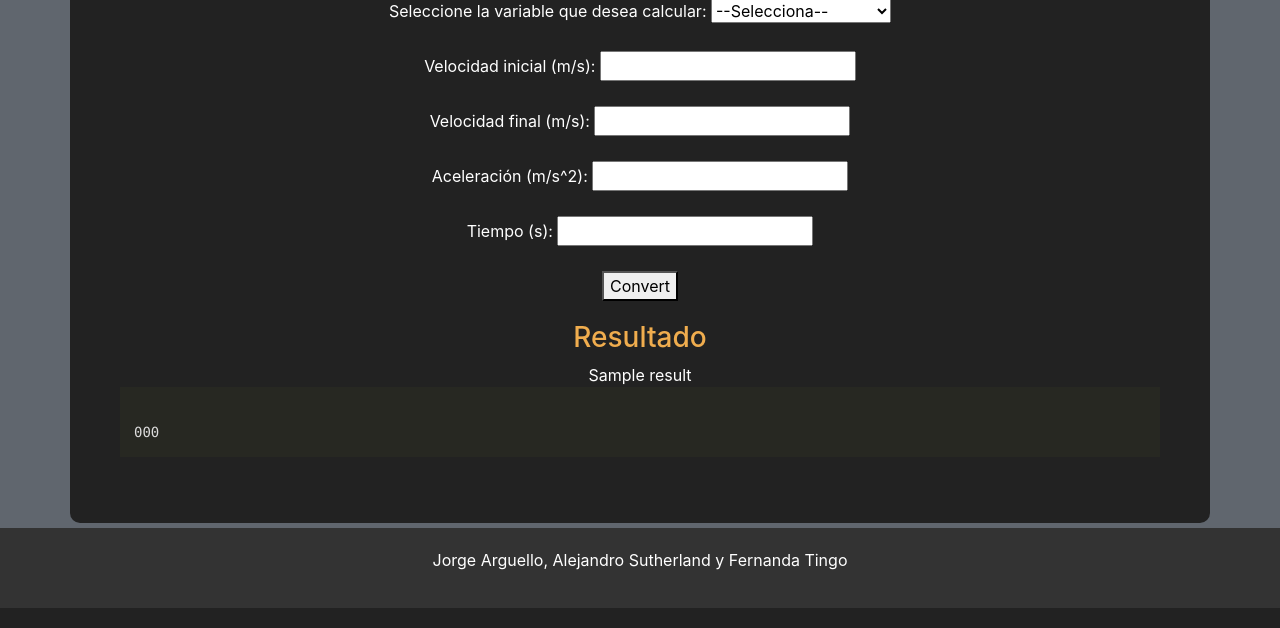
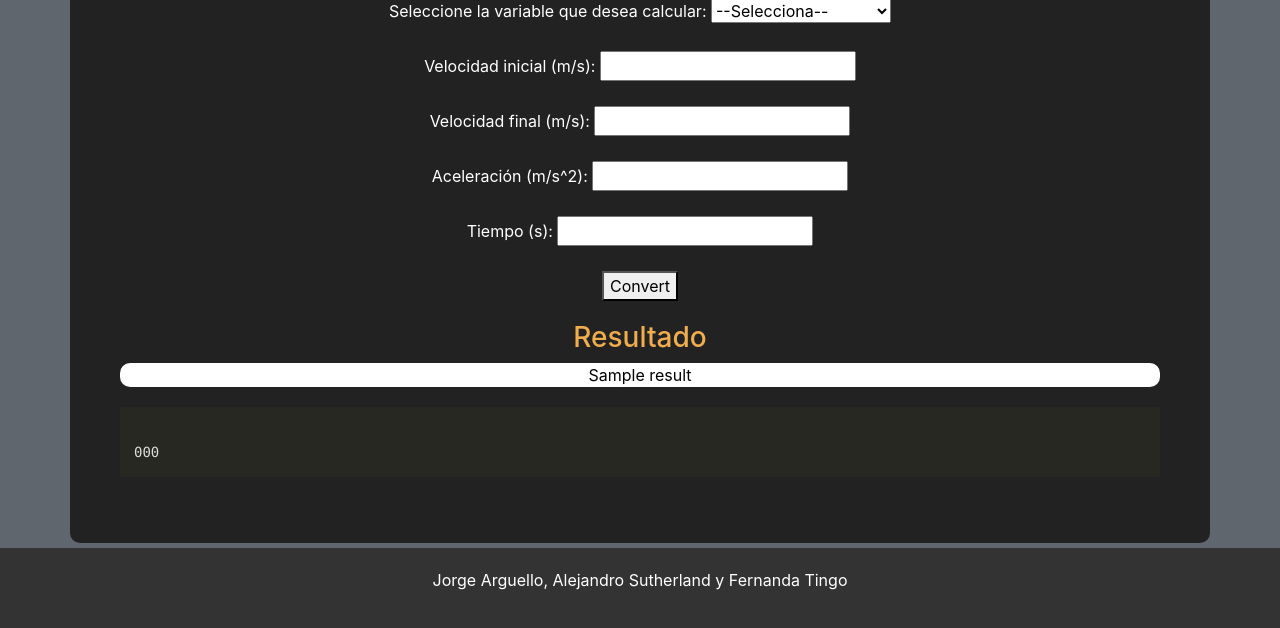
Before and after one commit to JorgeArguello1999/LinkSafePro, a Django app: template speed/templates/speed.html in a window 1280 px wide. Shown: the part 642-1270 px from the top of the page. Run offline with Django 5.2, Linux system fonts and the light colour scheme; tables that the repository leaves empty hold one stand-in row (values such as "Sample post"); the template is opened without the code that fills it: values that come from a table or form of the project are taken from there, most other values are stand-ins (such as "Sample title", 1, 10 or a date in 2020); some libraries are stand-ins or nearby versions.

Commit message:
feat: update the field where put result

```diff
--- a/binary/templates/binary.html
+++ b/binary/templates/binary.html
@@ -9,9 +9,12 @@
     {{ form.as_p }}
     <button type="submit">Convert</button>
 </form>
+{% endblock %}
+
+{% block result %}
 {% if result is not None %}
     <h3>Resultado</h3>
-    {{ result }}
+    <p>{{ result }}</p>
 {% endif %}
 
 {% endblock %}
--- a/home/templates/base.html
+++ b/home/templates/base.html
@@ -51,6 +51,11 @@
         .devcontainer{
             text-align: justify;
         }
+        .result p{
+            background-color: white;
+            color: black;
+            border-radius: 10px;
+        }
     </style>
 </head>
 <body>
@@ -88,6 +93,12 @@
     <div class="container">
         {% block content %}
         {% endblock %}
+
+        <div class="result">
+            {% block result %}
+            {% endblock %}
+        </div>
+
         <div class="devcontainer">
             <pre><code class="language-python">{% block devcontainer %}{% endblock %}</code></pre>
         </div>
--- a/password/templates/password.html
+++ b/password/templates/password.html
@@ -11,10 +11,12 @@
     {{ form }}
     <button type="submit">Generate</button>
 </form>
+{% endblock %}
 
+{% block result %}
 {% if result is not None %}
     <h3>Resultado</h3>
-    {{ result }}
+    <p>{{ result }}</p>
 {% endif %}
 {% endblock %}
 
--- a/speed/templates/speed.html
+++ b/speed/templates/speed.html
@@ -53,9 +53,12 @@
     {{ form.as_p }}
     <button type="submit">Convert</button>
 </form>
+{% endblock %}
+
+{% block result %}
 {% if result is not None %}
     <h3>Resultado</h3>
-    {{ result }}
+    <p>{{ result }}</p>
 {% endif %}
 
 <script>
--- a/textencrypt/templates/textencrypt.html
+++ b/textencrypt/templates/textencrypt.html
@@ -8,12 +8,13 @@
     {{ form }}
     <button type="submit">Submit</button>
 </form>
+{% endblock %}
 
+{% block result %}
 {% if result is not None %}
     <h3>Result:</h3>
-    {{ result }}
+    <p>{{ result }}</p>
 {% endif %}
-
 {% endblock %}
 
 {% block devcontainer %}
```
